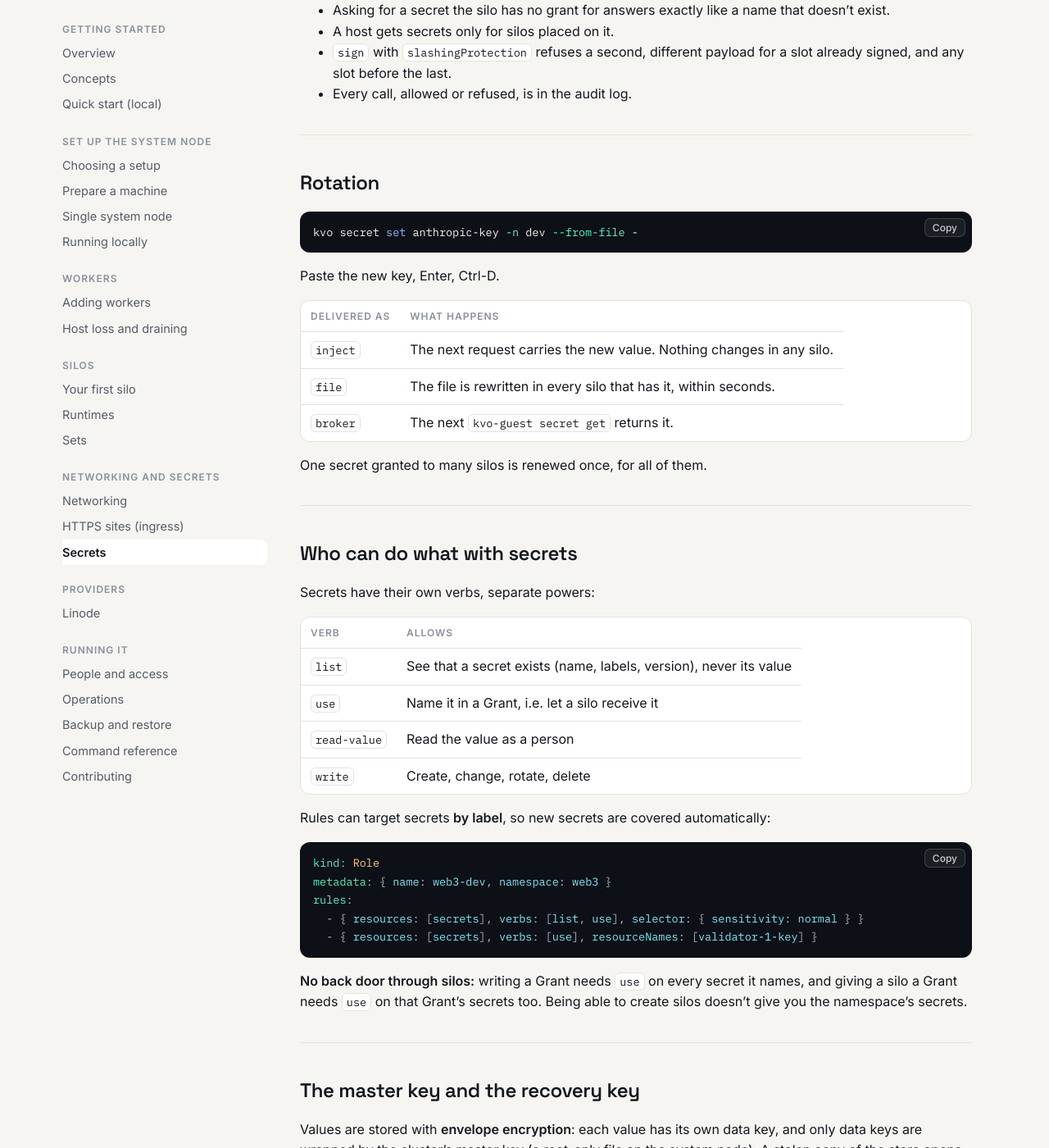
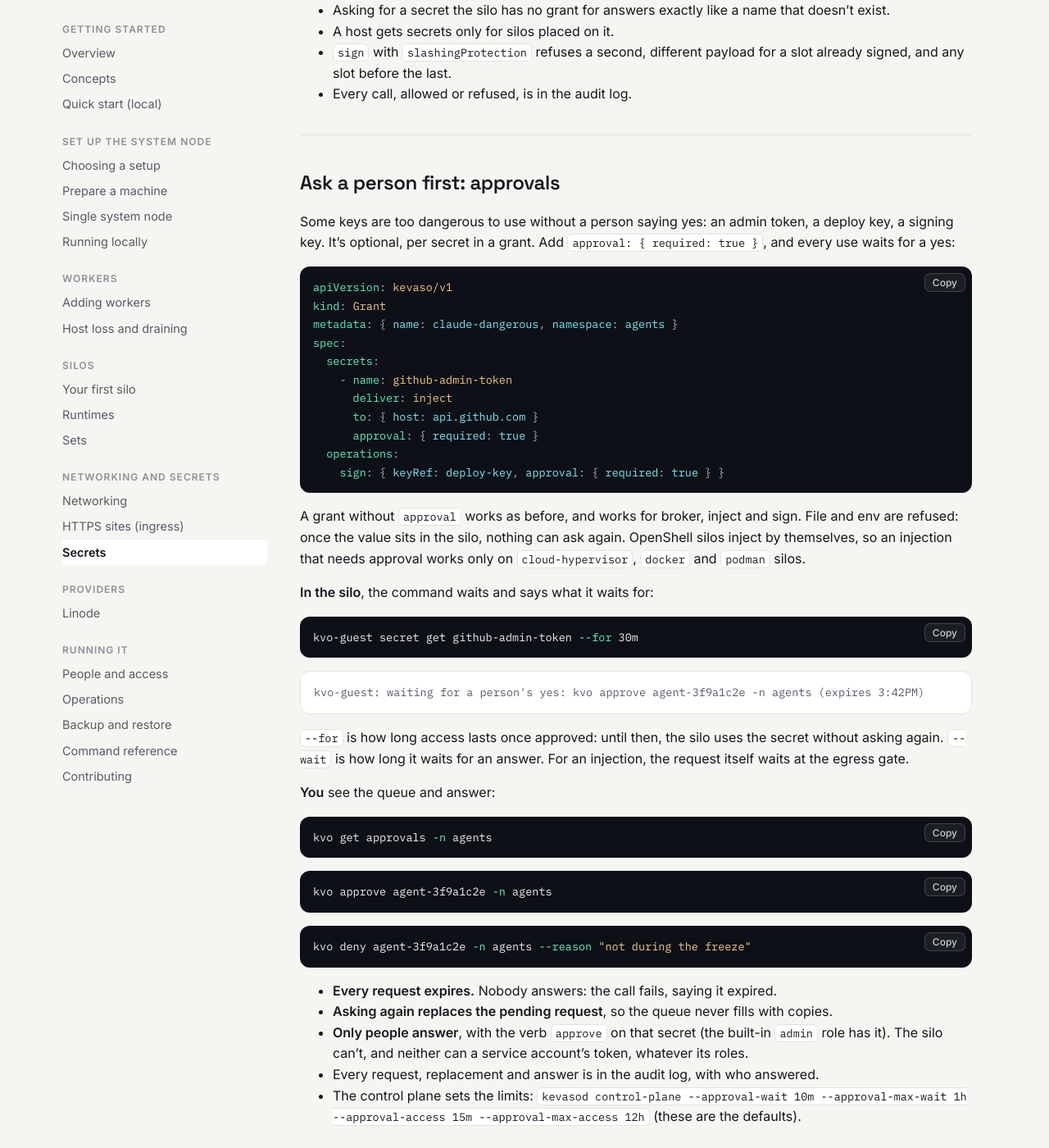
Before and after one commit to dlebee/kevaso-docs, a Jekyll site: the page built from secrets.md, in a window 1280 px wide and 1400 px high, scrolled down 3317 px. Shown: the whole window at 82% size. Built offline with Jekyll 4.4.1, drawn with Linux system fonts in a browser that asks for light colours; some of the changed text lies outside the part shown.

Commit message:
Secrets: approvals, a person's yes before a dangerous key is used
Co-Authored-By: Claude Opus 5.5 <noreply@anthropic.com>
Signed-off-by: David Lebee <david@lebee.info>

````diff
--- a/secrets.md
+++ b/secrets.md
@@ -138,6 +138,69 @@ kvo-guest public-key validator-key
 
 ---
 
+## Ask a person first: approvals
+
+Some keys are too dangerous to use without a person saying yes: an admin token, a deploy key, a
+signing key. It's optional, per secret in a grant. Add `approval: { required: true }`, and every
+use waits for a yes:
+
+```yaml
+apiVersion: kevaso/v1
+kind: Grant
+metadata: { name: claude-dangerous, namespace: agents }
+spec:
+  secrets:
+    - name: github-admin-token
+      deliver: inject
+      to: { host: api.github.com }
+      approval: { required: true }
+  operations:
+    sign: { keyRef: deploy-key, approval: { required: true } }
+```
+
+A grant without `approval` works as before, and works for broker, inject and sign. File and env
+are refused: once the value sits in the silo, nothing can ask again. OpenShell silos inject by
+themselves, so an injection that needs approval works only on `cloud-hypervisor`, `docker` and
+`podman` silos.
+
+**In the silo**, the command waits and says what it waits for:
+
+```bash
+kvo-guest secret get github-admin-token --for 30m
+```
+
+```text
+kvo-guest: waiting for a person's yes: kvo approve agent-3f9a1c2e -n agents (expires 3:42PM)
+```
+
+`--for` is how long access lasts once approved: until then, the silo uses the secret without
+asking again. `--wait` is how long it waits for an answer. For an injection, the request itself
+waits at the egress gate.
+
+**You** see the queue and answer:
+
+```bash
+kvo get approvals -n agents
+```
+
+```bash
+kvo approve agent-3f9a1c2e -n agents
+```
+
+```bash
+kvo deny agent-3f9a1c2e -n agents --reason "not during the freeze"
+```
+
+- **Every request expires.** Nobody answers: the call fails, saying it expired.
+- **Asking again replaces the pending request**, so the queue never fills with copies.
+- **Only people answer**, with the verb `approve` on that secret (the built-in `admin` role has
+  it). The silo can't, and neither can a service account's token, whatever its roles.
+- Every request, replacement and answer is in the audit log, with who answered.
+- The control plane sets the limits: `kevasod control-plane --approval-wait 10m
+  --approval-max-wait 1h --approval-access 15m --approval-max-access 12h` (these are the defaults).
+
+---
+
 ## Rotation
 
 ```bash
@@ -166,6 +229,7 @@ Secrets have their own verbs, separate powers:
 | `use` | Name it in a Grant, i.e. let a silo receive it |
 | `read-value` | Read the value as a person |
 | `write` | Create, change, rotate, delete |
+| `approve` | Answer a silo's request to use it ([approvals](#ask-a-person-first-approvals)) |
 
 Rules can target secrets **by label**, so new secrets are covered automatically:
 
@@ -175,6 +239,7 @@ metadata: { name: web3-dev, namespace: web3 }
 rules:
   - { resources: [secrets], verbs: [list, use], selector: { sensitivity: normal } }
   - { resources: [secrets], verbs: [use], resourceNames: [validator-1-key] }
+  - { resources: [secrets], verbs: [approve], selector: { sensitivity: critical } }
 ```
 
 **No back door through silos:** writing a Grant needs `use` on every secret it names, and giving a
````
Also changed, not shown: access.md (+2 -2 lines), reference.md (+3 -0 lines).
